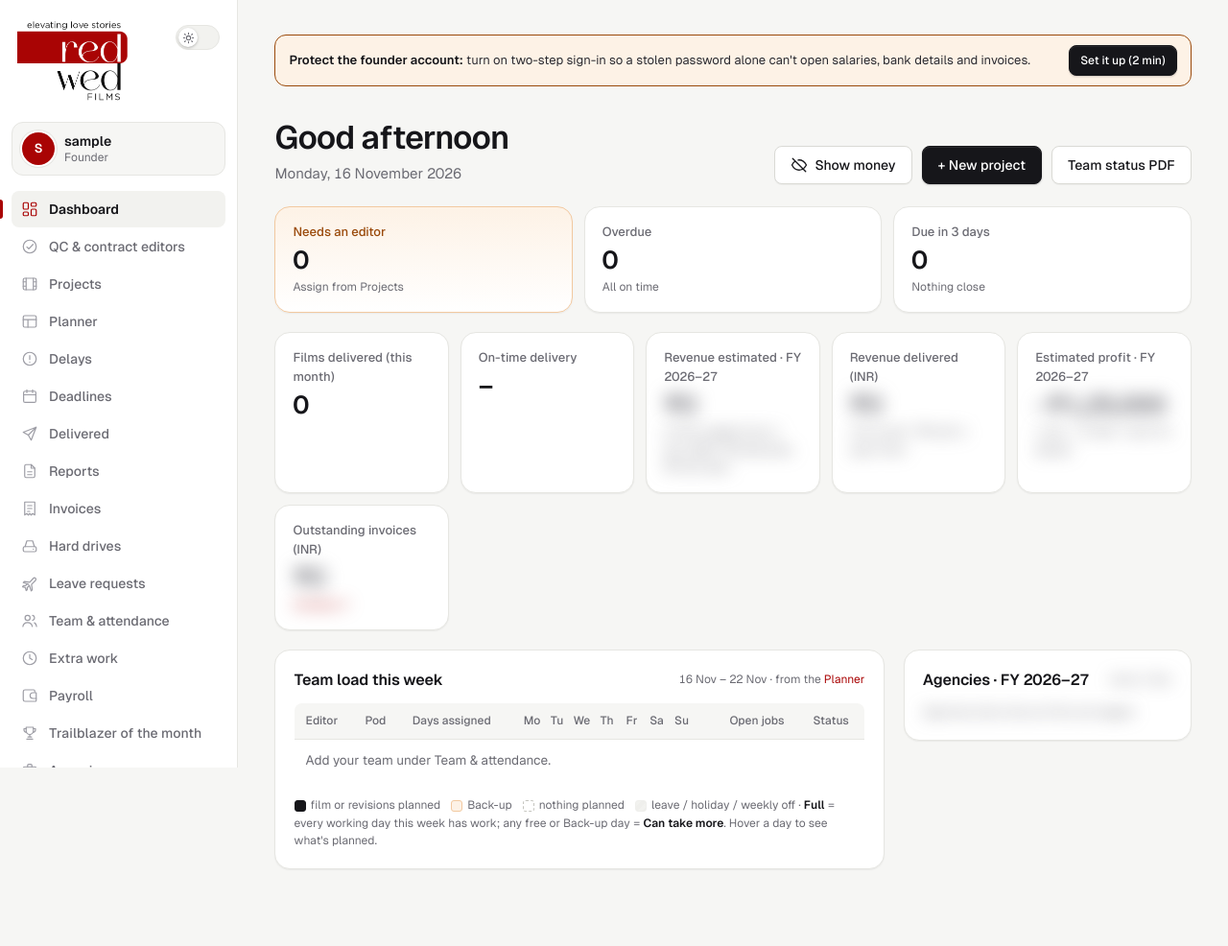
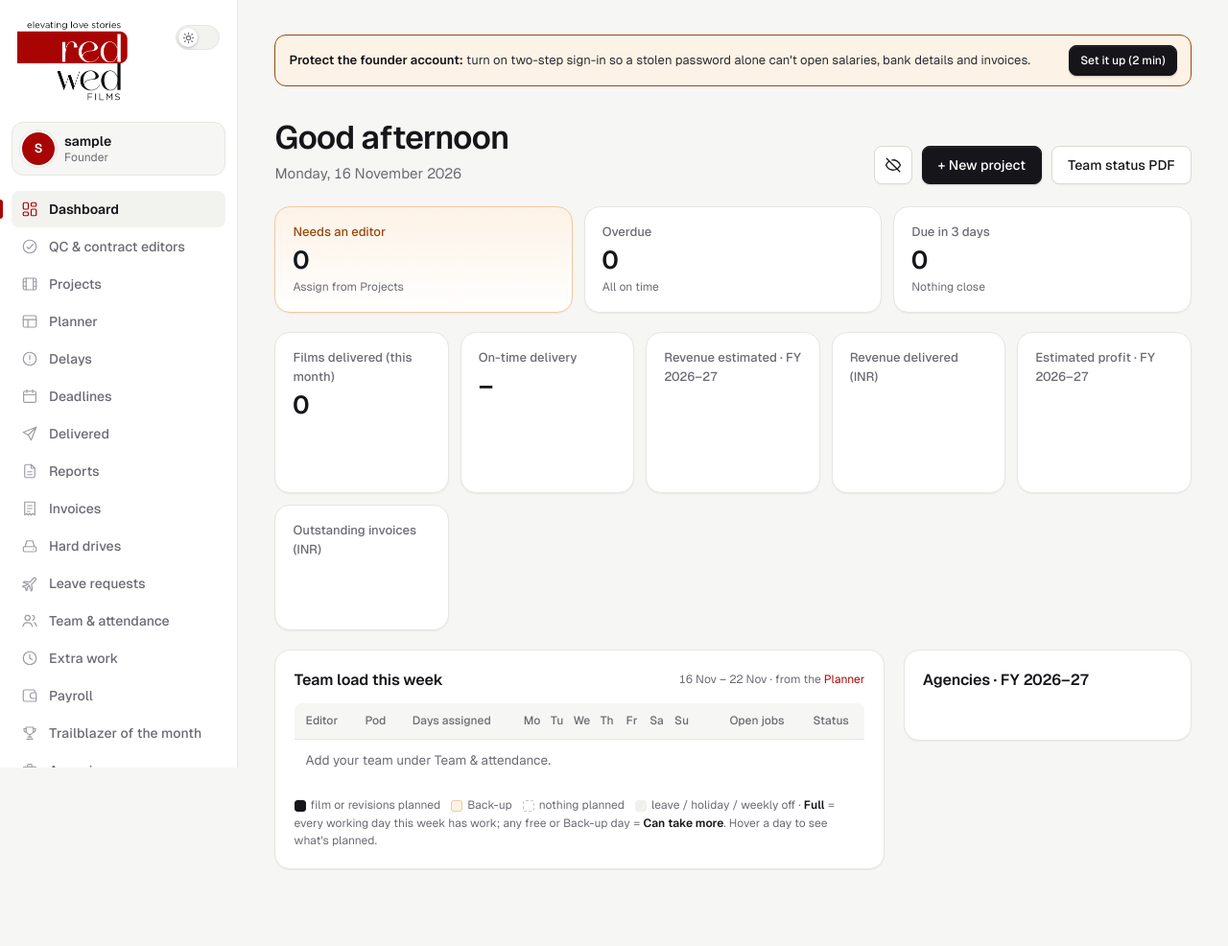
Before and after one commit to ggulati2/studio-ops, a Django app: page /dashboard/ in a window 1280 px wide. Shown: the whole page at 96% size. Run offline with Django 5.2, Linux system fonts and the light colour scheme; the visitor is signed in with stand-in values (Sample User, id 1); data comes from the database, SQL or seed files in the repository; data that the repository does not hold is empty; some libraries are stand-ins or nearby versions.

Commit message:
Dashboard money: icon-only eye; amounts left empty instead of blurred
Co-Authored-By: Claude Opus 5.5 <noreply@anthropic.com>
Claude-Session: https://claude.ai/code/session_01SRdHSDENbpxkHMhr5a9ifw

```diff
--- a/static/app.css
+++ b/static/app.css
@@ -1247,15 +1247,14 @@ td[data-col="start"] .tag.bad{margin-left:6px}
 /* Films that changed hands */
 .handover-line{display:flex;flex-wrap:wrap;gap:6px;align-items:center}
 .handed{display:block;margin-top:2px}
-/* Dashboard money: hidden until the eye is clicked (safe to share the screen) */
+/* Dashboard money: left empty until the eye is clicked (safe to share the screen) */
 html:not(.show-money) [data-secret] > b,html:not(.show-money) [data-secret] > small,
-html:not(.show-money) [data-secret-part] .muted,html:not(.show-money) [data-secret-part] .small,html:not(.show-money) [data-secret-part] .bar{filter:blur(9px);user-select:none;pointer-events:none}
+html:not(.show-money) [data-secret-part] .muted,html:not(.show-money) [data-secret-part] .small,html:not(.show-money) [data-secret-part] .bar{visibility:hidden;user-select:none}
 html:not(.show-money) [data-secret] .profit-tip{display:none!important}
 html:not(.show-money) [data-secret]{cursor:pointer}
 .money-eye .eye-open{display:none}
 html.show-money .money-eye .eye-open{display:inline}
 html.show-money .money-eye .eye-shut{display:none}
-html:not(.show-money) [data-secret] > b,html:not(.show-money) [data-secret] > small{color:var(--muted)!important}
 html:not(.show-money) .profit-kpi.neg{background:var(--card);border-color:var(--line)}
 .handed .hd{opacity:.75}.handed.add2{opacity:0;transition:opacity .15s}tr:hover .handed.add2,.handed.add2:focus{opacity:1}
 /* Editors block: Editor 1 / Editor 2 with their dates */
@@ -1288,3 +1287,5 @@ html:not(.show-money) .profit-kpi.neg{background:var(--card);border-color:var(--
 nav.seg.page-tabs{display:inline-flex;width:auto;max-width:100%}
 .qc-send{margin-bottom:16px;display:flex;flex-direction:column;gap:10px}
 .qc-send>summary{cursor:pointer}
+.money-eye.icon-only{padding:0;width:40px;justify-content:center}
+.money-eye.icon-only .ico{width:18px;height:18px}
--- a/static/app.js
+++ b/static/app.js
@@ -456,8 +456,8 @@
     root.classList.toggle("show-money", on);
     Array.prototype.forEach.call(doc.querySelectorAll("[data-money-eye]"), function (b) {
       b.setAttribute("aria-pressed", on ? "true" : "false");
-      var l = b.querySelector(".eye-label");
-      if (l) l.textContent = on ? "Hide money" : "Show money";
+      b.setAttribute("aria-label", on ? "Hide money" : "Show money");
+      b.title = on ? "Hide revenue, profit and invoice amounts" : "Show revenue, profit and invoice amounts";
     });
   }
   doc.addEventListener("click", function (e) {
--- a/templates/founder/dashboard.html
+++ b/templates/founder/dashboard.html
@@ -3,7 +3,7 @@
 {% block content %}
 <div class="head">
   <div><h1>Good {% now "A" as ampm %}{% if ampm == "AM" %}morning{% else %}afternoon{% endif %}</h1><p>{% now "l, j F Y" %}</p></div>
-  <div class="actions"><button type="button" class="btn money-eye" data-money-eye aria-pressed="false" title="Show or hide revenue, profit and invoice amounts"><svg class="ico eye-open" viewBox="0 0 24 24" aria-hidden="true"><path d="M2 12s3.6-7 10-7 10 7 10 7-3.6 7-10 7S2 12 2 12z" fill="none" stroke="currentColor" stroke-width="1.8"/><circle cx="12" cy="12" r="3" fill="none" stroke="currentColor" stroke-width="1.8"/></svg><svg class="ico eye-shut" viewBox="0 0 24 24" aria-hidden="true"><path d="M3 3l18 18M10.6 5.1A10.8 10.8 0 0 1 12 5c6.4 0 10 7 10 7a17 17 0 0 1-3.3 4.2M6.6 6.6C3.8 8.4 2 12 2 12s3.6 7 10 7c1.6 0 3-.4 4.3-1" fill="none" stroke="currentColor" stroke-width="1.8" stroke-linecap="round"/></svg><span class="eye-label">Show money</span></button><a class="btn primary" href="{% url 'project_new' %}">+ New project</a><a class="btn" href="{% url 'report_print' %}" target="_blank">Team status PDF</a></div>
+  <div class="actions"><button type="button" class="btn money-eye icon-only" data-money-eye aria-pressed="false" aria-label="Show money" title="Show revenue, profit and invoice amounts"><svg class="ico eye-open" viewBox="0 0 24 24" aria-hidden="true"><path d="M2 12s3.6-7 10-7 10 7 10 7-3.6 7-10 7S2 12 2 12z" fill="none" stroke="currentColor" stroke-width="1.8"/><circle cx="12" cy="12" r="3" fill="none" stroke="currentColor" stroke-width="1.8"/></svg><svg class="ico eye-shut" viewBox="0 0 24 24" aria-hidden="true"><path d="M3 3l18 18M10.6 5.1A10.8 10.8 0 0 1 12 5c6.4 0 10 7 10 7a17 17 0 0 1-3.3 4.2M6.6 6.6C3.8 8.4 2 12 2 12s3.6 7 10 7c1.6 0 3-.4 4.3-1" fill="none" stroke="currentColor" stroke-width="1.8" stroke-linecap="round"/></svg></button><a class="btn primary" href="{% url 'project_new' %}">+ New project</a><a class="btn" href="{% url 'report_print' %}" target="_blank">Team status PDF</a></div>
 </div>
 
 <div class="grid">
```
Also changed, not shown: README.md.
